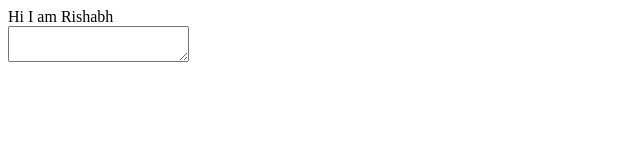
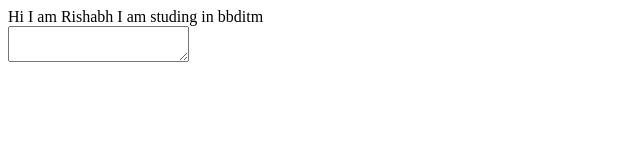
Before and after one commit to Rishabh2482/Rishabh-site, a plain HTML site: page index.html in a window 1280 px wide. Shown: the whole page, without its empty margins (0-640 px from the left). Drawn offline with Linux system fonts and the light colour scheme.

Commit message:
this is branch

```diff
--- a/index.html
+++ b/index.html
@@ -8,6 +8,7 @@
 </head>
 <body>
     Hi I am Rishabh
+    I am studing in bbditm
     <div>
         <textarea>
 
```
